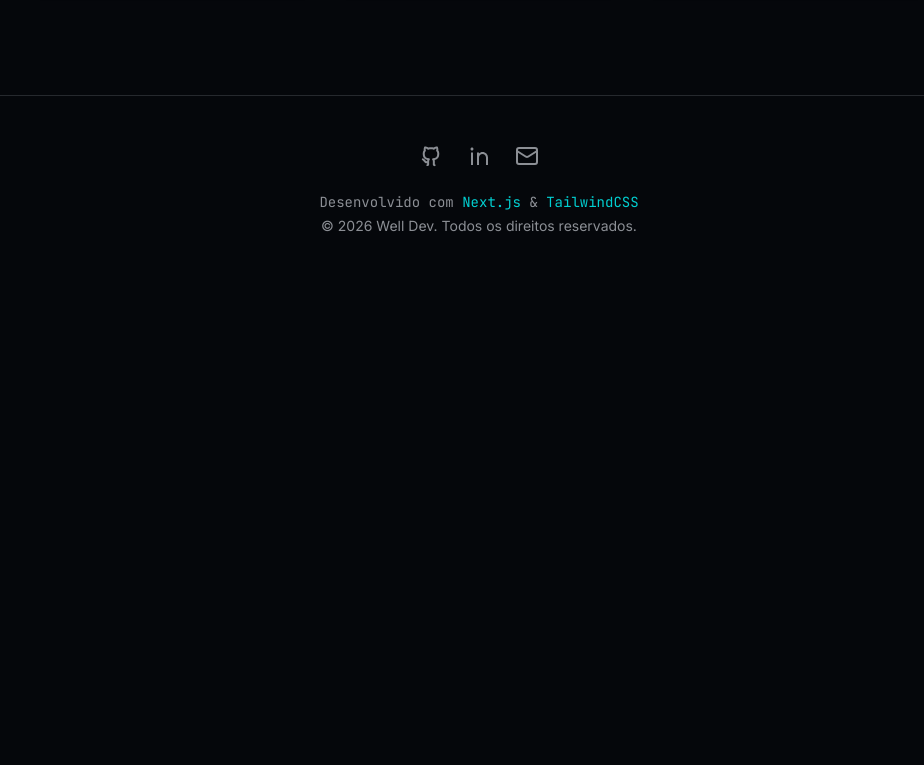
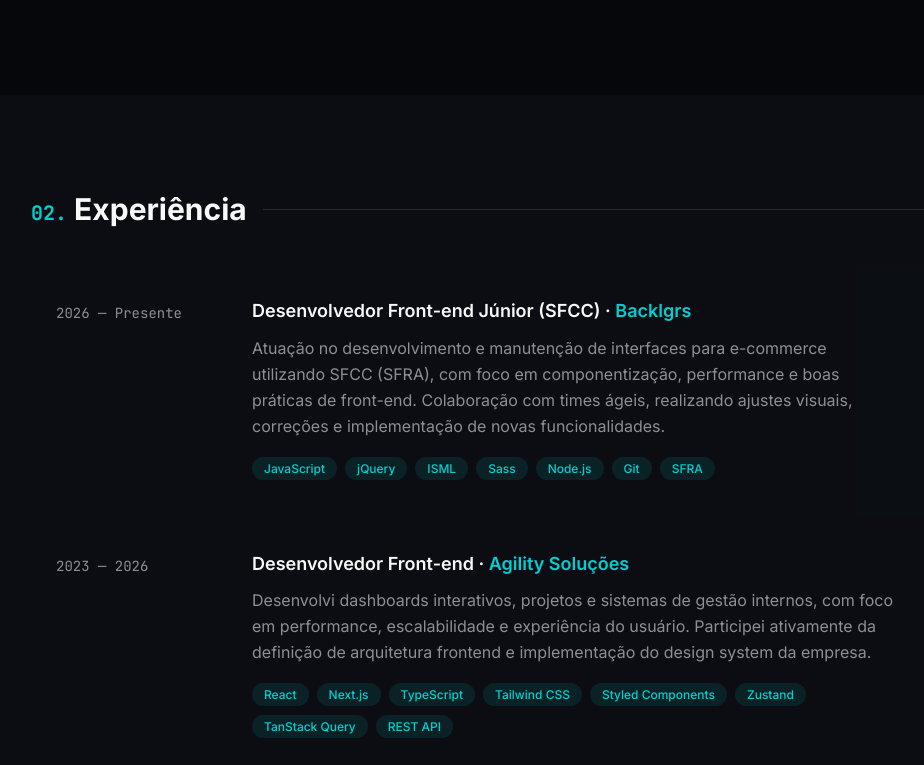
Before and after one commit to Welldevbr/well-dev-profile, a Next.js app: page / in a window 1280 px wide. Shown: the part 1515-2280 px from the top of the page, without its empty margins (161-1085 px from the left). Before the commit the page ends 1799 px from the top, so only its background shows below. Built offline with nearby package versions, Linux system fonts and the light colour scheme; no server answers.

Commit message:
feat: criação de sessão experiências

```diff
--- a/app/page.tsx
+++ b/app/page.tsx
@@ -1,4 +1,4 @@
-import { Header, Hero, About, Footer } from "@/components/index";
+import { Header, Hero, About, Footer, Experience } from "@/components/index";
 
 export default function Home() {
   return (
@@ -7,6 +7,7 @@ export default function Home() {
       <main>
         <Hero />
         <About />
+        <Experience />
       </main>
       <Footer />
     </>
--- a/components/about/index.tsx
+++ b/components/about/index.tsx
@@ -37,7 +37,7 @@ export function About() {
     <section id="about" className="relative py-24">
       <div className="container mx-auto px-6">
         <div className="max-w-4xl mx-auto">
-          <HeadingSection order="02" title="Sobre mim" />
+          <HeadingSection order="01" title="Sobre mim" />
 
           <div ref={sectionRef} className="grid gap-8 mb-12 md:grid-cols-3">
             <div className="space-y-4 md:col-span-2">
--- /dev/null
+++ b/components/experience.tsx
@@ -0,0 +1,136 @@
+import { HeadingSection } from "./headingSection";
+
+const experiences = [
+  {
+    period: "2026 — Presente",
+    role: "Desenvolvedor Front-end Júnior (SFCC)",
+    company: "Backlgrs",
+    companyUrl: "https://backlgrs.com.br/",
+    description:
+      "Atuação no desenvolvimento e manutenção de interfaces para e-commerce utilizando SFCC (SFRA), com foco em componentização, performance e boas práticas de front-end. Colaboração com times ágeis, realizando ajustes visuais, correções e implementação de novas funcionalidades.",
+    technologies: [
+      "JavaScript",
+      "jQuery",
+      "ISML",
+      "Sass",
+      "Node.js",
+      "Git",
+      "SFRA",
+    ],
+  },
+  {
+    period: "2023 — 2026",
+    role: "Desenvolvedor Front-end",
+    company: "Agility Soluções",
+    companyUrl: "https://www.agility.com.br/",
+    description:
+      "Desenvolvi dashboards interativos, projetos e sistemas de gestão internos, com foco em performance, escalabilidade e experiência do usuário. Participei ativamente da definição de arquitetura frontend e implementação do design system da empresa.",
+    technologies: [
+      "React",
+      "Next.js",
+      "TypeScript",
+      "Tailwind CSS",
+      "Styled Components",
+      "Zustand",
+      "TanStack Query",
+      "REST API",
+    ],
+  },
+];
+
+type ExperienceItem = (typeof experiences)[number];
+
+function TechnologyBadge({ technology }: { technology: string }) {
+  return (
+    <li>
+      <span className="rounded-full bg-primary/10 px-3 py-1 text-xs font-medium text-primary">
+        {technology}
+      </span>
+    </li>
+  );
+}
+
+function ExperienceCard({ experience }: { experience: ExperienceItem }) {
+  const { period, role, company, companyUrl, description, technologies } =
+    experience;
+
+  return (
+    <article
+      className="
+        group grid gap-4 rounded-lg border border-transparent p-6
+        transition-all duration-300
+        hover:border-border hover:bg-card
+        focus-within:border-border focus-within:bg-card
+        md:grid-cols-[180px_1fr]
+      "
+    >
+      <div>
+        <time
+          className="font-mono text-sm text-muted-foreground"
+          aria-label={`Período ${period}`}
+        >
+          {period}
+        </time>
+      </div>
+
+      <div>
+        <h3 className="mb-3 text-lg font-semibold leading-tight">
+          {role} ·{" "}
+          <a
+            href={companyUrl}
+            target="_blank"
+            rel="noopener noreferrer"
+            aria-label={`Visitar site da empresa ${company} (abre em nova aba)`}
+            className="
+              text-primary
+              underline-offset-4
+              transition-colors
+              hover:underline
+              focus:outline-none
+              focus:underline
+            "
+          >
+            {company}
+          </a>
+        </h3>
+
+        <p className="mb-4 leading-relaxed text-muted-foreground">
+          {description}
+        </p>
+
+        <ul
+          className="flex flex-wrap gap-2"
+          aria-label="Tecnologias utilizadas"
+        >
+          {technologies.map((technology) => (
+            <TechnologyBadge key={technology} technology={technology} />
+          ))}
+        </ul>
+      </div>
+    </article>
+  );
+}
+
+export function Experience() {
+  return (
+    <section
+      id="experience"
+      aria-labelledby="experience-heading"
+      className="bg-card/80 py-24"
+    >
+      <div className="container mx-auto px-6">
+        <div className="mx-auto max-w-4xl space-y-8">
+          <HeadingSection order="02" title="Experiência" />
+
+          <ul className="space-y-6">
+            {experiences.map((experience) => (
+              <li key={`${experience.company}-${experience.period}`}>
+                <ExperienceCard experience={experience} />
+              </li>
+            ))}
+          </ul>
+        </div>
+      </div>
+    </section>
+  );
+}
--- a/components/index.ts
+++ b/components/index.ts
@@ -3,3 +3,4 @@ export * from "./footer";
 export * from "./hero";
 export * from "./headingSection";
 export * from "./about";
+export * from "./experience";
```
